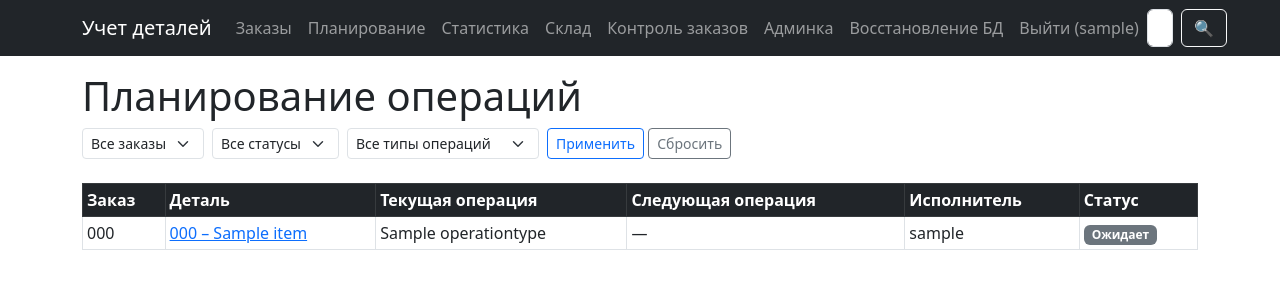
After one commit to Sashaorlovs/qrworks, a Django app: page /stats/operations-planning/ in a window 1280 px wide. The commit adds this page. Shown: the top 300 px of the page. Run offline with Django 5.2, Linux system fonts and the light colour scheme; a user stored in the database is signed in; tables that the repository leaves empty hold one stand-in row (values such as "Sample post").

Commit message:
Планирование операций, права доступа, меню, склад, статистика: финальные правки

```diff
--- a/scanner/templates/scanner/base.html
+++ b/scanner/templates/scanner/base.html
@@ -21,6 +21,13 @@
         text-shadow: 0 0 2px rgba(255,255,255,0.6);
     }
 </style>
+
+<style>
+    .navbar-nav .nav-link {
+        white-space: nowrap;
+    }
+</style>
+
 </head>
 <body>
 <nav class="navbar navbar-expand-lg navbar-dark bg-dark mb-3">
@@ -30,11 +37,14 @@
             <span class="navbar-toggler-icon"></span>
         </button>
         <div class="collapse navbar-collapse" id="mainNav">
-            <ul class="navbar-nav me-auto">
+            <ul class="navbar-nav align-items-center align-items-center me-auto">
                 <li class="nav-item"><a class="nav-link" href="{% url 'order_list' %}">Заказы</a></li>
                 {% if user.is_authenticated and user.employee %}
                     {% with user.employee.role as role %}
                         {% if role in 'admin,dispatcher,master,technologist,supervisor' %}
+                            {% if request.user.employee.role in 'admin,dispatcher,master,supervisor' %}
+                            <li class="nav-item"><a class="nav-link" href="{% url 'operations_planning' %}">Планирование</a></li>
+                            {% endif %}
                             <li class="nav-item"><a class="nav-link" href="{% url 'stats' %}">Статистика</a></li>
                         {% endif %}
                         <li class="nav-item"><a class="nav-link" href="{% url 'warehouse' %}">Склад</a></li>
--- /dev/null
+++ b/scanner/templates/scanner/operations_planning.html
@@ -0,0 +1,77 @@
+
+{% extends 'scanner/base.html' %}
+{% block title %}Планирование операций{% endblock %}
+{% block content %}
+<h1>Планирование операций</h1>
+
+<!-- Фильтры -->
+<form method="get" class="row g-2 mb-4">
+    <div class="col-auto">
+        <select name="order" class="form-select form-select-sm">
+            <option value="">Все заказы</option>
+            {% for o in orders %}
+            <option value="{{ o.id }}" {% if selected_order == o.id|stringformat:"s" %}selected{% endif %}>{{ o.order_number }}</option>
+            {% endfor %}
+        </select>
+    </div>
+    <div class="col-auto">
+        <select name="status" class="form-select form-select-sm">
+            <option value="">Все статусы</option>
+            <option value="in_progress" {% if selected_status == 'in_progress' %}selected{% endif %}>В работе</option>
+            <option value="pending" {% if selected_status == 'pending' %}selected{% endif %}>Ожидает</option>
+        </select>
+    </div>
+    <div class="col-auto">
+        <select name="type" class="form-select form-select-sm">
+            <option value="">Все типы операций</option>
+            {% for ot in op_types %}
+            <option value="{{ ot.name }}" {% if selected_type == ot.name %}selected{% endif %}>{{ ot.name }}</option>
+            {% endfor %}
+        </select>
+    </div>
+    <div class="col-auto">
+        <button type="submit" class="btn btn-sm btn-outline-primary">Применить</button>
+        <a href="{% url 'operations_planning' %}" class="btn btn-sm btn-outline-secondary">Сбросить</a>
+    </div>
+</form>
+
+<!-- Таблица -->
+<div class="table-responsive">
+    <table class="table table-bordered table-sm table-hover">
+        <thead class="table-dark">
+            <tr>
+                <th>Заказ</th>
+                <th>Деталь</th>
+                <th>Текущая операция</th>
+                <th>Следующая операция</th>
+                <th>Исполнитель</th>
+                <th>Статус</th>
+            </tr>
+        </thead>
+        <tbody>
+            {% for item in planning_data %}
+            <tr>
+                <td>{{ item.instance.order.order_number|default:"—" }}</td>
+                <td>
+                    <a href="{% url 'instance_detail' item_number=item.instance.item.item_number serial=item.instance.serial %}">
+                        {{ item.instance.item.item_number }} – {{ item.instance.item.name }}
+                    </a>
+                </td>
+                <td>{{ item.current_op.operation_type.name }}</td>
+                <td>{{ item.next_op.operation_type.name|default:"—" }}</td>
+                <td>{{ item.current_op.worker|default:"—" }}</td>
+                <td>
+                    {% if item.current_op.status == 'in_progress' %}
+                        <span class="badge bg-primary">В работе</span>
+                    {% else %}
+                        <span class="badge bg-secondary">Ожидает</span>
+                    {% endif %}
+                </td>
+            </tr>
+            {% empty %}
+            <tr><td colspan="6">Нет данных по выбранным фильтрам</td></tr>
+            {% endfor %}
+        </tbody>
+    </table>
+</div>
+{% endblock %}
--- a/scanner/templates/scanner/warehouse_dashboard.html
+++ b/scanner/templates/scanner/warehouse_dashboard.html
@@ -60,12 +60,14 @@
                 </td>
                 <td>
                     {{ entry.location|default:"—" }}
+                    {% if entry.can_edit_location %}
                     <button class="btn btn-sm btn-outline-secondary ms-1"
                             data-bs-toggle="modal" data-bs-target="#editLocationModal"
                             data-instance-id="{{ entry.instance.id }}"
                             data-location="{{ entry.location }}"
                             data-tab="main"
                             title="Изменить место">✏️</button>
+                    {% endif %}
                 </td>
                 <td>
                     {% if entry.can_issue %}
@@ -116,12 +118,14 @@
                 </td>
                 <td>
                     {{ entry.location|default:"—" }}
+                    {% if entry.can_edit_location %}
                     <button class="btn btn-sm btn-outline-secondary ms-1"
                             data-bs-toggle="modal" data-bs-target="#editLocationModal"
                             data-instance-id="{{ entry.instance.id }}"
                             data-location="{{ entry.location }}"
                             data-tab="main"
                             title="Изменить место">✏️</button>
+                    {% endif %}
                 </td>
                 <td>
                     {% if entry.can_issue %}
--- a/scanner/urls.py
+++ b/scanner/urls.py
@@ -2,6 +2,7 @@ from django.urls import path
 from . import views
 
 urlpatterns = [
+    path('stats/operations-planning/', views.operations_planning, name='operations_planning'),
     path('warehouse/update-location/', views.update_storage_location, name='update_storage_location'),
     path('warehouse/bulk-issue/', views.warehouse_bulk_issue, name='warehouse_bulk_issue'),
     path('order/<int:order_id>/material-report/', views.order_material_report, name='order_material_report'),
--- a/scanner/views.py
+++ b/scanner/views.py
@@ -1269,8 +1269,10 @@ def warehouse_dashboard(request):
     user_role = request.user.employee.role if hasattr(request.user, 'employee') else ''
     for item in context['main_data']:
         item['can_issue'] = user_role in ['admin', 'storekeeper', 'master', 'dispatcher']
+        item['can_edit_location'] = item['can_issue']  # те же права
     for item in context['intermediate_data']:
         item['can_issue'] = user_role in ['admin', 'storekeeper', 'master', 'dispatcher']
+        item['can_edit_location'] = item['can_issue']  # те же права
     return render(request, 'scanner/warehouse_dashboard.html', context)
 
 
@@ -1534,6 +1536,86 @@ def logout_view(request):
     return redirect('/accounts/login/')
 
 
+
+@login_required
+def operations_planning(request):
+    from scanner.models import Order, OperationType
+    """Планирование операций: текущие и следующие операции по всем заказам"""
+    from django.db.models import Min, Q
+
+    # Фильтры из GET-параметров
+    order_id = request.GET.get('order', '')
+    status_filter = request.GET.get('status', '')
+    type_filter = request.GET.get('type', '')
+
+    # Все экземпляры с маршрутными картами
+    instances = ItemInstance.objects.filter(
+        route_card__isnull=False
+    ).select_related('item', 'order', 'route_card').prefetch_related('route_card__operations__operation_type')
+
+    # Применяем фильтры
+    if order_id:
+        instances = instances.filter(order_id=order_id)
+
+    planning_data = []
+
+    for inst in instances:
+        if not inst.route_card:
+            continue
+        ops = inst.route_card.operations.select_related('operation_type', 'worker').order_by('order')
+        if not ops.exists():
+            continue
+
+        # Находим текущую операцию (в работе или первую ожидающую)
+        current_op = None
+        next_op = None
+        found_current = False
+
+        for op in ops:
+            if op.status == 'in_progress':
+                current_op = op
+                found_current = True
+            elif op.status == 'pending' and not found_current:
+                current_op = op
+                found_current = True
+            elif found_current and op.status == 'pending' and next_op is None:
+                next_op = op
+                break
+
+        if not current_op:
+            continue
+
+        # Фильтр по статусу текущей операции
+        if status_filter and current_op.status != status_filter:
+            continue
+
+        # Фильтр по типу операции
+        if type_filter and current_op.operation_type.name != type_filter:
+            continue
+
+        planning_data.append({
+            'instance': inst,
+            'current_op': current_op,
+            'next_op': next_op,
+        })
+
+    # Список заказов для фильтра
+    orders = Order.objects.filter(status__in=['draft', 'in_progress', 'paused']).order_by('order_number')
+    # Список типов операций для фильтра
+    op_types = OperationType.objects.all().order_by('name')
+
+    context = {
+        'planning_data': planning_data,
+        'orders': orders,
+        'op_types': op_types,
+        'selected_order': order_id,
+        'selected_status': status_filter,
+        'selected_type': type_filter,
+    }
+
+    return render(request, 'scanner/operations_planning.html', context)
+
+
 @login_required
 def statistics_operations(request, type_name):
     from django.db.models import Q,  Count, Max, Q, F, Count, Max, Q, F, Count, Max, Q, F, Count, Max, Q, F, Sum
```
